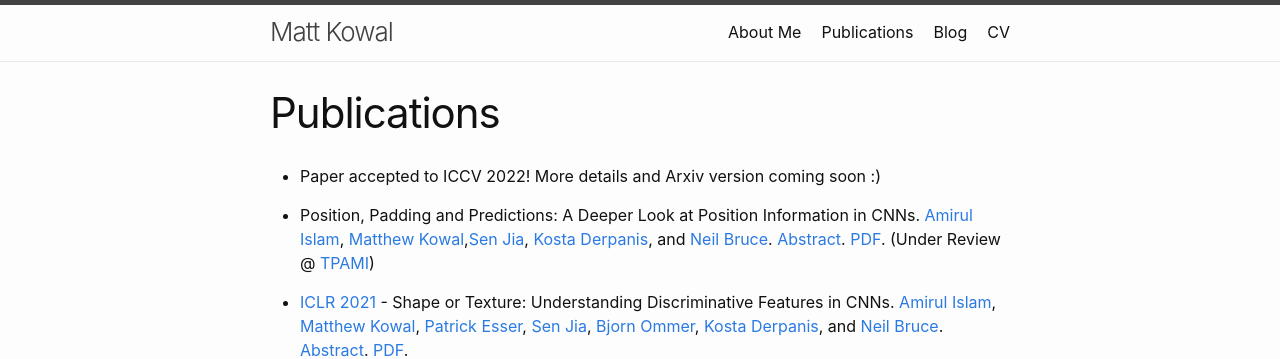
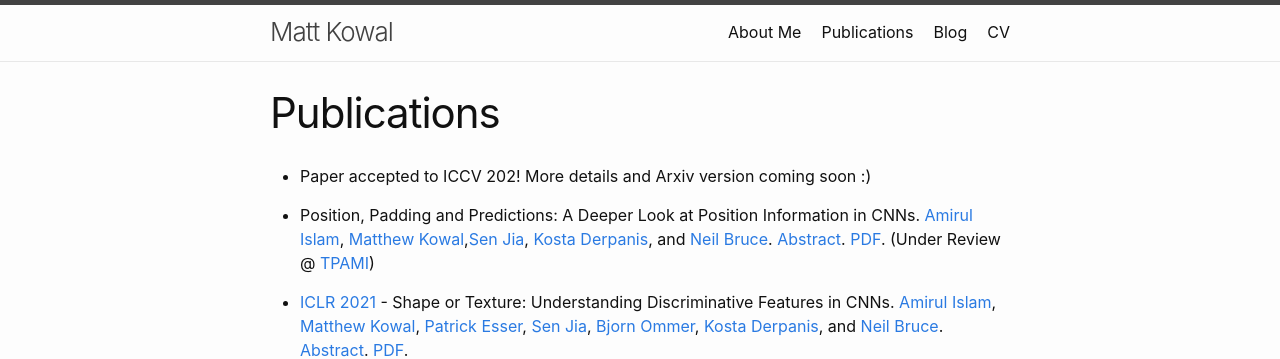
Before and after one commit to MKowal2/MKowal4.github.io, a Jekyll site: the page built from publications.md, in a window 1280 px wide. Shown: the top 359 px of the page. Built offline with Jekyll 4.4.1, drawn with Linux system fonts in a browser that asks for light colours.

Commit message:
Update publications.md

```diff
--- a/publications.md
+++ b/publications.md
@@ -4,7 +4,7 @@ title: Publications
 permalink: /publications/
 ---
 
-- Paper accepted to ICCV 2022! More details and Arxiv version coming soon :)
+- Paper accepted to ICCV 202! More details and Arxiv version coming soon :)
 
 - Position, Padding and Predictions: A Deeper Look at Position Information in CNNs. [Amirul Islam](https://www.cs.ryerson.ca/~amirul/), [Matthew Kowal](https://mkowal2.github.io/),[Sen Jia](https://github.com/SenJia), [Kosta Derpanis](https://www.cs.ryerson.ca/~kosta/), and [Neil Bruce](https://www.cs.ryerson.ca/~bruce/). [Abstract](https://arxiv.org/abs/2101.12322). [PDF](https://arxiv.org/pdf/2101.12322.pdf). (Under Review @ [TPAMI](https://ieeexplore.ieee.org/xpl/RecentIssue.jsp?punumber=34))
 
```
